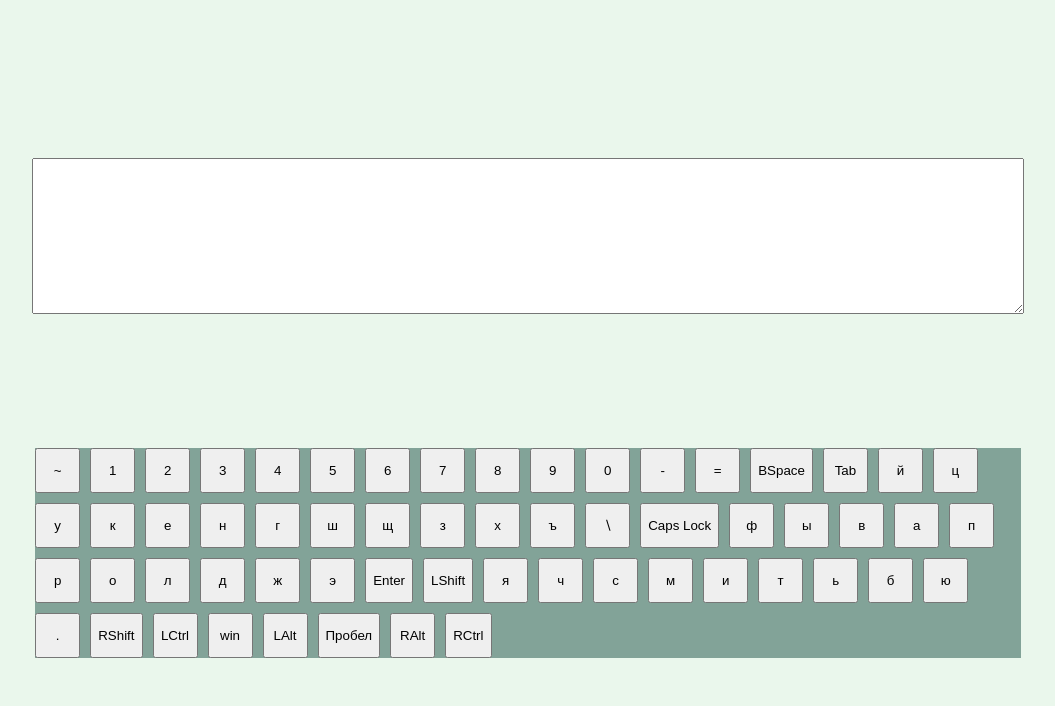
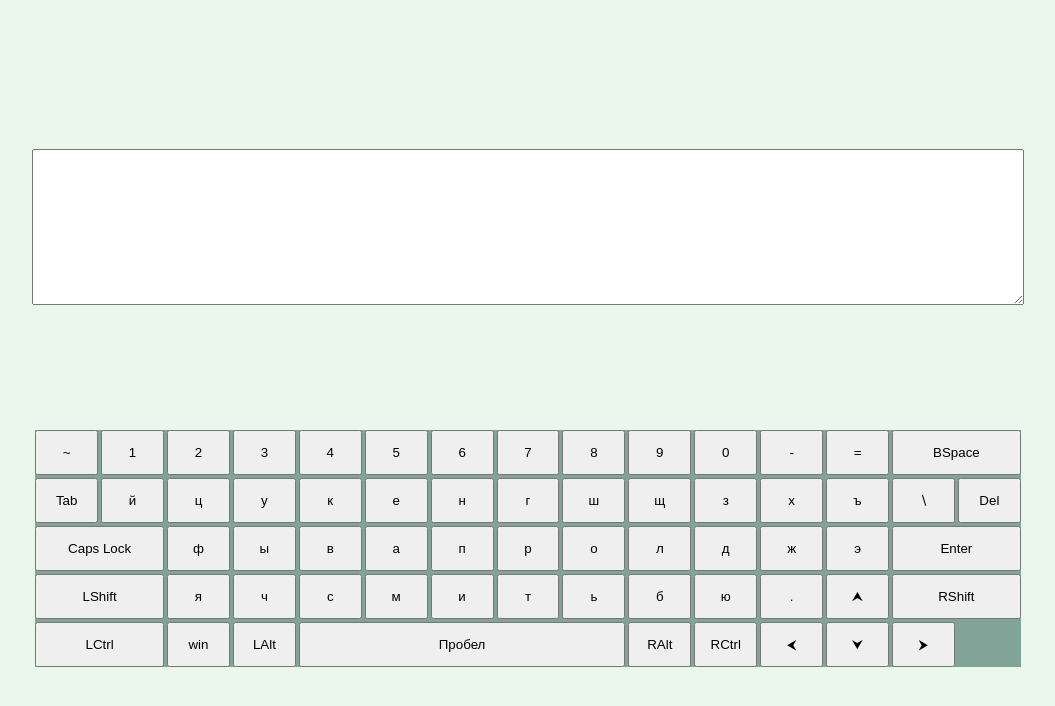
Before and after one commit to BrNkV/virtual-keyboard, a website with bundled scripts: page index.html in a window 1280 px wide. Shown: the whole page, without its empty margins (112-1167 px from the left). Built offline with nearby package versions, Linux system fonts and the light colour scheme.

Commit message:
feat: grid for keys

```diff
--- a/app.js
+++ b/app.js
@@ -43,6 +43,10 @@ class Keyboard {
             keyboardArea.innerHTML += `<button class="key key__${key}" data-key="${key}">${keys[key]}</button>`
         }
     }
+
+    inputFocus() {
+
+    }
 }
 
 window.addEventListener("DOMContentLoaded", () => {
--- a/helpers/keyboardList.js
+++ b/helpers/keyboardList.js
@@ -28,6 +28,7 @@ const keyboardList = {
         'BracketLeft': 'х',
         'BracketRight': 'ъ',
         'Backslash': '&Backslash;',
+        'Delete': 'Del',
         'CapsLock': 'Caps Lock',
         'KeyA': 'ф',
         'KeyS': 'ы',
@@ -52,13 +53,17 @@ const keyboardList = {
         'Comma': 'б',
         'Period': 'ю',
         'Slash': '.',
+        'ArrowUp': '&#11165;',
         'ShiftRight': 'RShift',
         'ControlLeft': 'LCtrl',
         'MetaLeft': 'win',
         'AltLeft': 'LAlt',
         'Space': 'Пробел',
         'AltRight': 'RAlt',
-        'ControlRight': 'RCtrl'
+        'ControlRight': 'RCtrl',
+        'ArrowLeft': '&#11164;',
+        'ArrowDown': '&#11167;',
+        'ArrowRight': '&#11166;',
     }
 }
 
--- a/index.html
+++ b/index.html
@@ -12,17 +12,7 @@
 
 <body>
     <textarea name="input" class="keyboard__input" cols="30" rows="10"></textarea>
-    <div class="app">
-        <div class="keyboard">
-            <div class="key key__a"></div>
-            <div class="key key__b"></div>
-            <div class="key key__c"></div>
-            <div class="key key__d"></div>
-            <div class="key key__e"></div>
-            <div class="key key__f"></div>
-            <div class="key key__g"></div>
-        </div>
-    </div>
+    <div class="app"></div>
     <script type="module" src="app.js"></script>
 </body>
 
--- a/style.css
+++ b/style.css
@@ -24,12 +24,44 @@ body {
 .keyboard {
     width: 100%;
     background: rgba(72, 116, 105, 0.637);
-    display: flex;
-    flex-wrap: wrap;
-    gap: 10px;
+    /* display: flex;
+    flex-wrap: wrap; */
+    display: grid;
+    grid-template-rows: repeat(5, 1fr);
+    grid-template-columns: repeat(15, 1fr);
+    gap: 3px;
 }
 
 .key {
     min-width: 45px;
     height: 45px;
+    cursor: pointer;
 }
+
+.key__Backspace,
+.key__ShiftRight,
+.key__Enter {
+    grid-column-start: 14;
+    grid-column-end: 16;
+}
+
+.key__CapsLock,
+.key__ShiftLeft,
+.key__ControlLeft {
+    grid-column-start: 1;
+    grid-column-end: 3;
+}
+
+/* .key__AltRight{
+    grid-column-end: 14;
+} */
+
+/* .key__ControlRight {
+    grid-column-start: 12;
+    grid-column-end: 13;
+} */
+
+.key__Space{
+    grid-column-start: 5;
+    grid-column-end: 10;
+}
```
